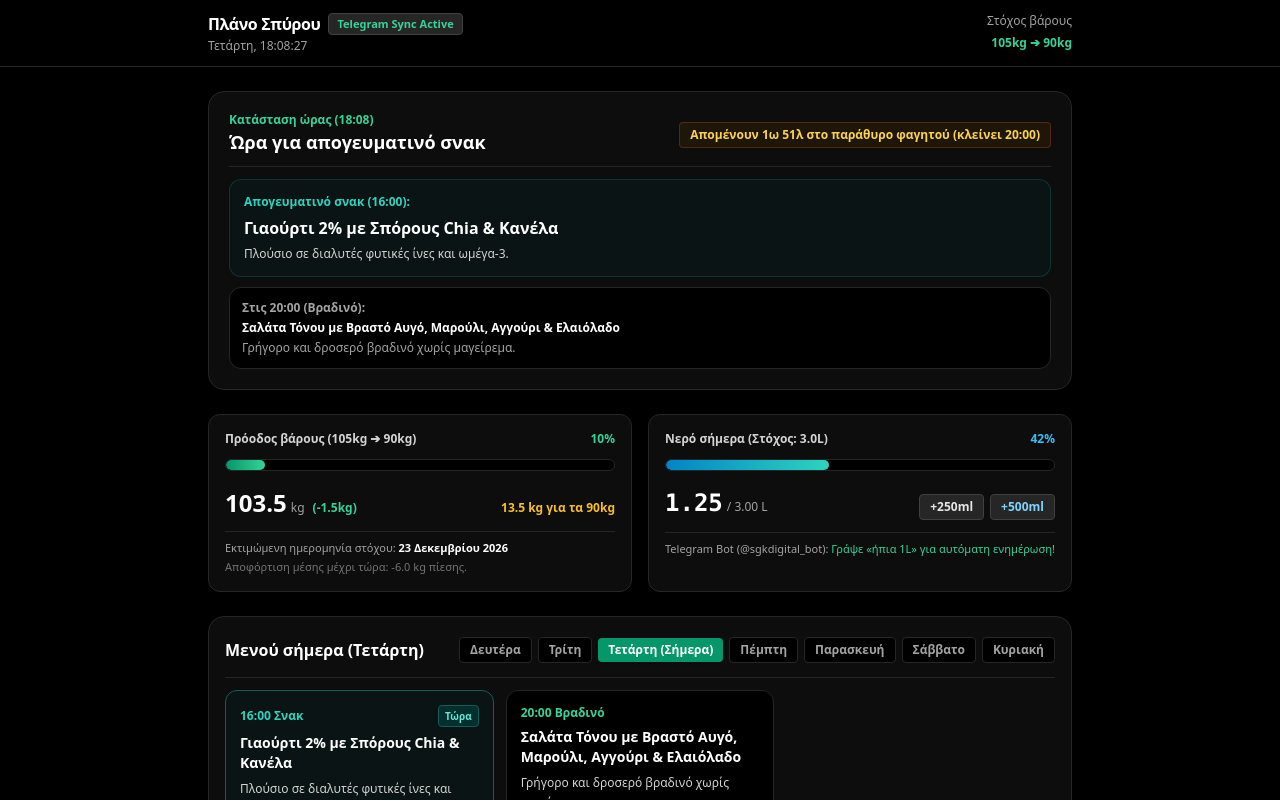
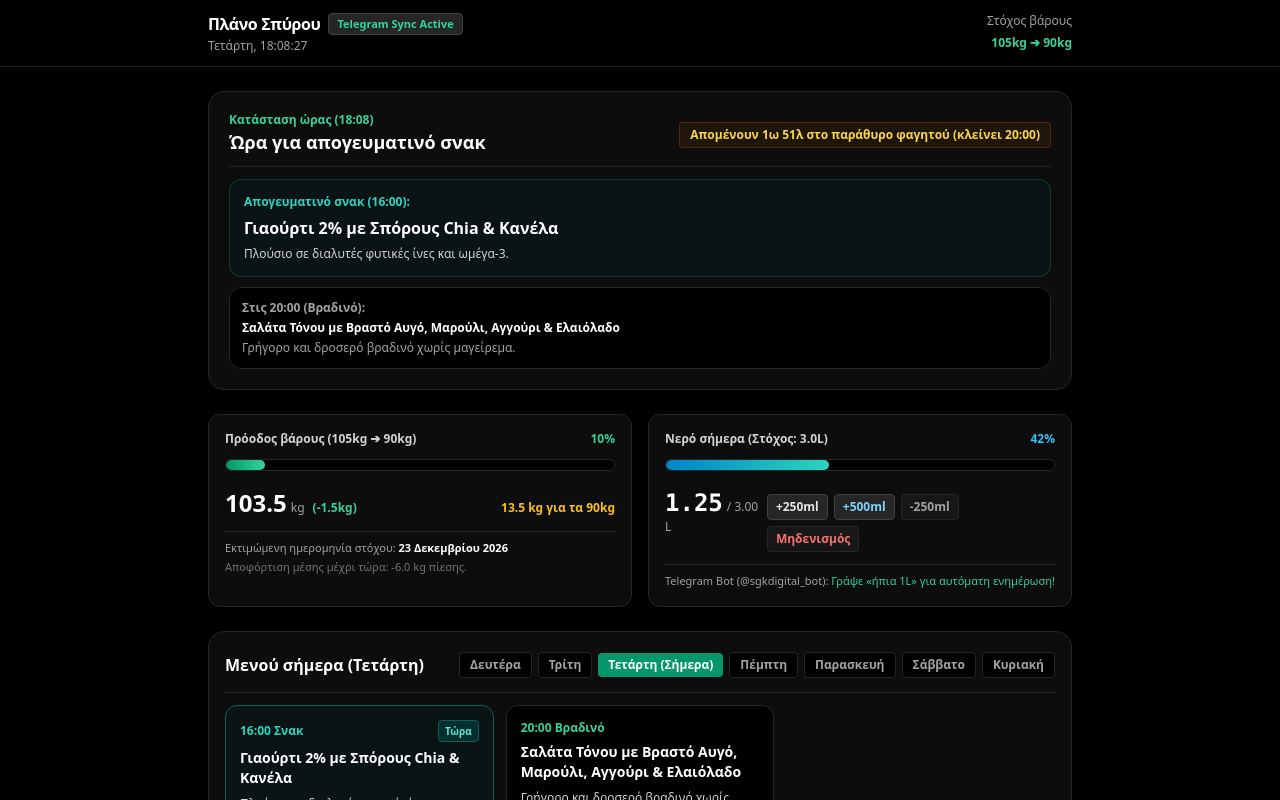
Before and after one commit to sgk-gr/ketodiet, a React (Vite) app: page / in a window 1280 px wide. Shown: the top 800 px of the page. Built offline with nearby package versions, Linux system fonts and the light colour scheme; no server answers; the database is empty.

Commit message:
feat: add -250ml subtraction and full reset buttons for water on dashboard and Telegram

```diff
--- a/src/App.tsx
+++ b/src/App.tsx
@@ -113,6 +113,39 @@ export function App() {
       id: 'daily-' + todayStr,
       date: todayStr,
       water_ml: newTotal,
+      fasting_hours: 16,
+      exercise_minutes: 20,
+      exercise_type: 'recumbent_bike',
+      lumbar_feeling: 'good',
+      completed_habits: [],
+    });
+  };
+
+  // Subtract water (e.g. -250ml)
+  const handleSubtractWater = async (amount: number) => {
+    const todayStr = new Date().toISOString().split('T')[0];
+    const newTotal = Math.max(0, waterMl - amount);
+    setWaterMl(newTotal);
+    await DataService.saveDailyLog({
+      id: 'daily-' + todayStr,
+      date: todayStr,
+      water_ml: newTotal,
+      fasting_hours: 16,
+      exercise_minutes: 20,
+      exercise_type: 'recumbent_bike',
+      lumbar_feeling: 'good',
+      completed_habits: [],
+    });
+  };
+
+  // Reset water to 0
+  const handleResetWater = async () => {
+    const todayStr = new Date().toISOString().split('T')[0];
+    setWaterMl(0);
+    await DataService.saveDailyLog({
+      id: 'daily-' + todayStr,
+      date: todayStr,
+      water_ml: 0,
       fasting_hours: 16,
       exercise_minutes: 20,
       exercise_type: 'recumbent_bike',
@@ -419,19 +452,35 @@ export function App() {
                 <span className="text-neutral-400 font-medium ml-1">/ 3.00 L</span>
               </div>
 
-              {/* Quick Add Buttons */}
-              <div className="flex space-x-1.5">
+              {/* Quick Adjust Buttons */}
+              <div className="flex flex-wrap gap-1.5">
                 <button
                   onClick={() => handleAddWater(250)}
-                  className="px-2.5 py-1 rounded bg-neutral-800 hover:bg-neutral-700 text-xs font-bold text-neutral-200 border border-neutral-700 transition"
+                  className="px-2 py-1 rounded bg-neutral-800 hover:bg-neutral-700 text-xs font-bold text-neutral-200 border border-neutral-700 transition"
+                  title="Προσθήκη 250ml"
                 >
                   +250ml
                 </button>
                 <button
                   onClick={() => handleAddWater(500)}
-                  className="px-2.5 py-1 rounded bg-neutral-800 hover:bg-neutral-700 text-xs font-bold text-sky-300 border border-neutral-700 transition"
+                  className="px-2 py-1 rounded bg-neutral-800 hover:bg-neutral-700 text-xs font-bold text-sky-300 border border-neutral-700 transition"
+                  title="Προσθήκη 500ml"
                 >
                   +500ml
+                </button>
+                <button
+                  onClick={() => handleSubtractWater(250)}
+                  className="px-2 py-1 rounded bg-neutral-900 hover:bg-neutral-800 text-xs font-bold text-neutral-400 border border-neutral-800 transition"
+                  title="Αφαίρεση 250ml"
+                >
+                  -250ml
+                </button>
+                <button
+                  onClick={handleResetWater}
+                  className="px-2 py-1 rounded bg-neutral-900 hover:bg-red-950 text-xs font-bold text-red-400 border border-neutral-800 hover:border-red-900 transition"
+                  title="Μηδενισμός νερού ημέρας"
+                >
+                  Μηδενισμός
                 </button>
               </div>
             </div>
```
Also changed, not shown: bot.js (+30 -5 lines).
